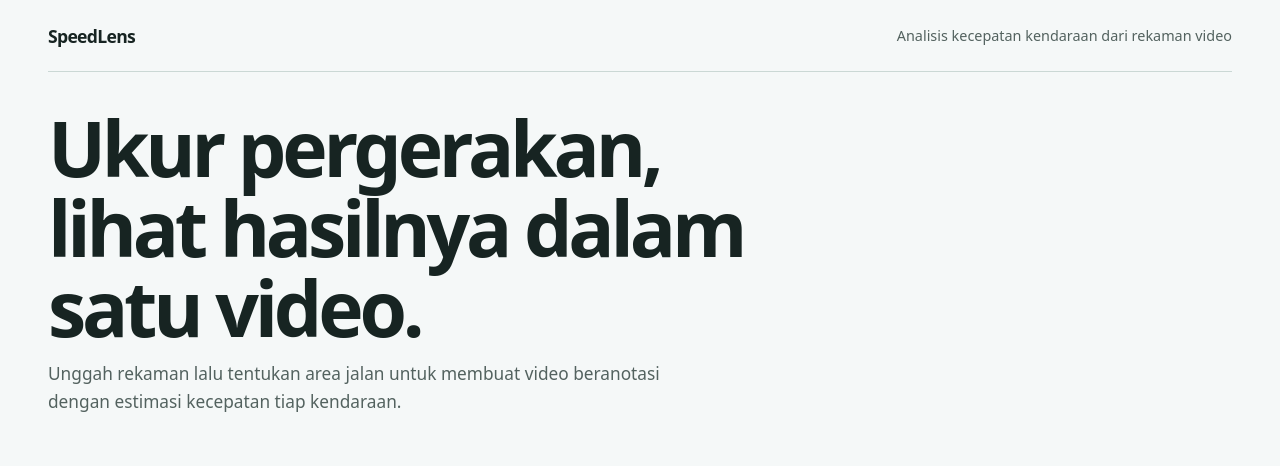
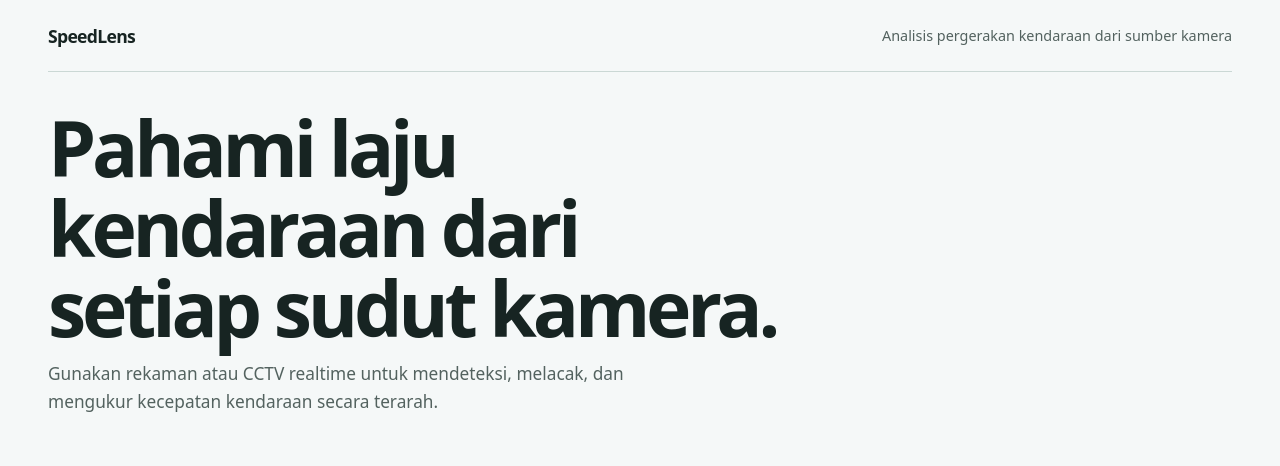
Before and after one commit to irfanqs/pit-dispatch-monitoring, a Flask app: page / in a window 1280 px wide. Shown: the top 466 px of the page. Run offline with Flask 3, Linux system fonts and the light colour scheme.

Commit message:
copy: update camera analysis messaging

```diff
--- a/templates/index.html
+++ b/templates/index.html
@@ -11,13 +11,13 @@
     <main class="shell">
       <header class="topbar">
         <a class="brand" href="/">SpeedLens</a>
-        <p>Analisis kecepatan kendaraan dari rekaman video</p>
+        <p>Analisis pergerakan kendaraan dari sumber kamera</p>
       </header>
 
       <section class="workspace" aria-labelledby="page-title">
         <div class="intro">
-          <h1 id="page-title">Ukur pergerakan, lihat hasilnya dalam satu video.</h1>
-          <p>Unggah rekaman lalu tentukan area jalan untuk membuat video beranotasi dengan estimasi kecepatan tiap kendaraan.</p>
+          <h1 id="page-title">Pahami laju kendaraan dari setiap sudut kamera.</h1>
+          <p>Gunakan rekaman atau CCTV realtime untuk mendeteksi, melacak, dan mengukur kecepatan kendaraan secara terarah.</p>
         </div>
 
         <form id="analysis-form" class="analysis-form">
```
